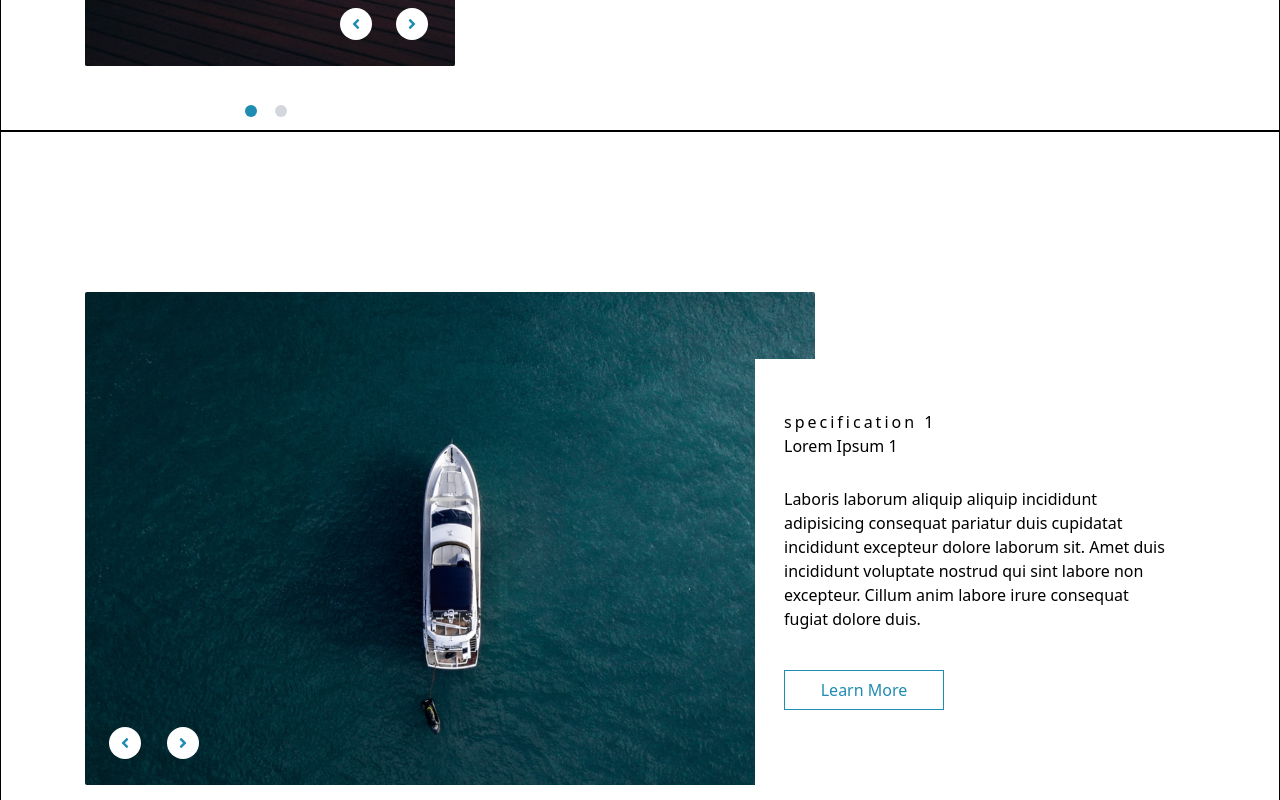
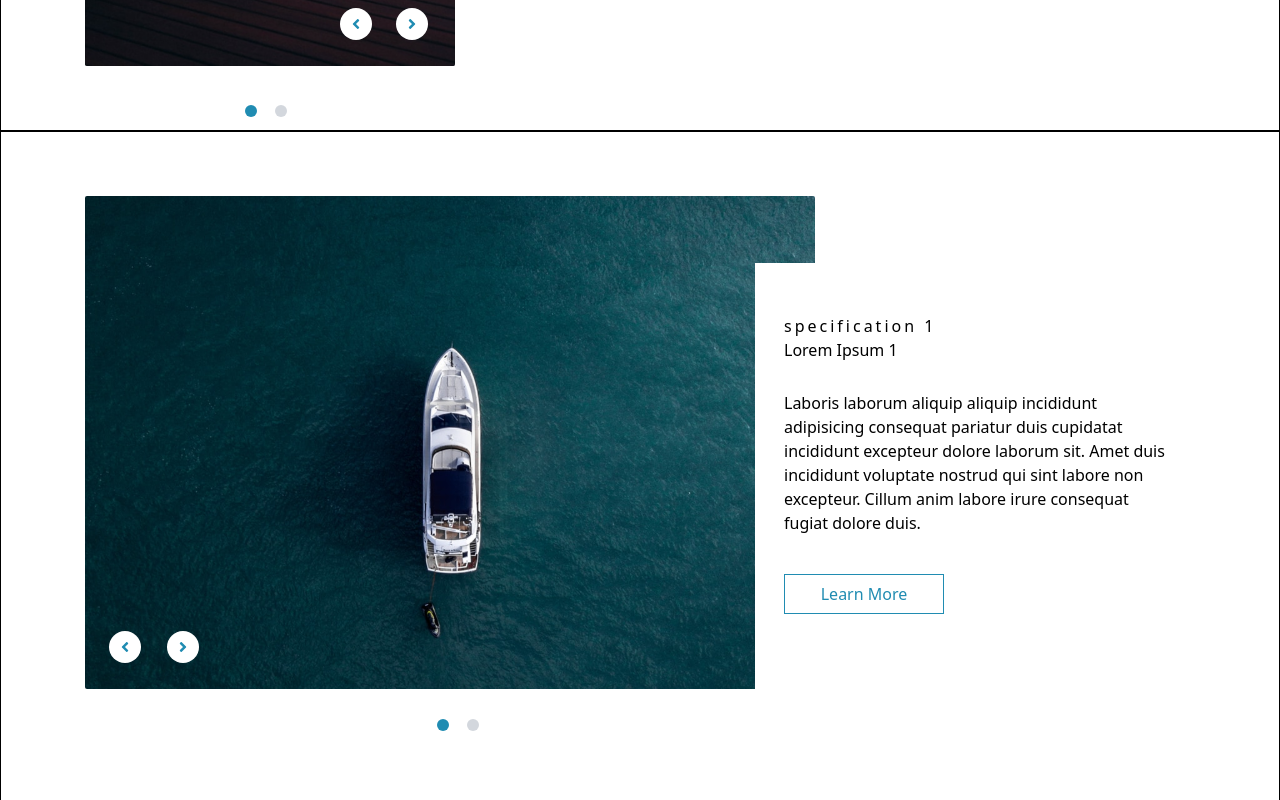
Before and after one commit to clevara-dev-id/the-maj-oceanic, a React (Create React App) app: page / in a window 1280 px wide. Shown: the part 2220-3020 px from the top of the page. Built offline with nearby package versions, Linux system fonts and the light colour scheme; a web font is replaced by a local one.

Commit message:
Modified Home

```diff
--- a/src/views/Home.js
+++ b/src/views/Home.js
@@ -52,7 +52,7 @@
                 </section>
 
                 <section>
-                    <div className="flex justify-center h-auto py-40 border border-solid border-black">
+                    <div className="flex justify-center h-auto py-16 border border-solid border-black">
                         <CarouselCardText />
                     </div>
                 </section>
```
